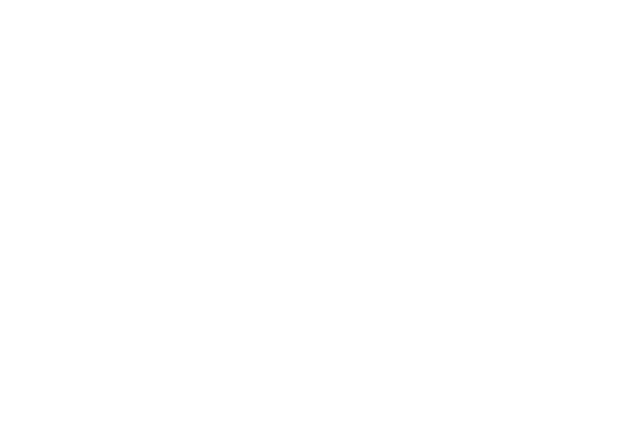
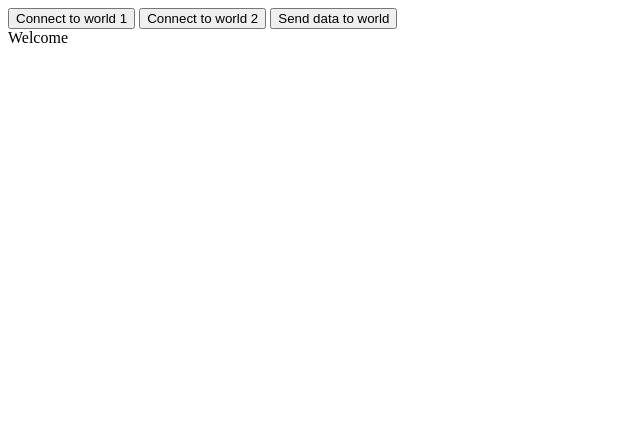
Before and after one commit to sandblox-official/game, a plain HTML site: page webroot/index.html in a window 1280 px wide. Shown: the whole page, without its empty margins (0-640 px from the left). Drawn offline with Linux system fonts and the light colour scheme.

Commit message:
html template for testing

```diff
--- a/webroot/index.html
+++ b/webroot/index.html
@@ -4,8 +4,18 @@
     <meta charset="UTF-8">
     <meta name="viewport" content="width=device-width, initial-scale=1.0">
     <title>Document</title>
+    <script src="js/app.js"></script>
+    <style>
+        .log{
+            height: 400px;
+            width: 200px;
+        }
+    </style>
 </head>
 <body>
-
+    <button>Connect to world 1</button>
+    <button>Connect to world 2</button>
+    <button>Send data to world</button>
+    <div class="log"></div>
 </body>
 </html>
--- /dev/null
+++ b/webroot/js/app.js
@@ -0,0 +1,25 @@
+window.onload =()=> {
+    let log = document.getElementsByClassName(`log`)[0];
+    log.innerHTML = "Welcome<b>";
+
+    let btns = document.getElementsByTagName("button");
+    let ConnWorld1 = btns[0];
+    let ConnWorld2 = btns[1];
+    let SendData = btns[2];
+    var conn;
+    ConnWorld1.addEventListener(`click`, (e)=>{
+        conn = new WebSocket("ws://localhost:8888/test1");
+        conn.onmessage =(e)=>{
+            log.innerHTML += e.data+`</br>`;
+        }
+    })
+    ConnWorld2.addEventListener(`click`, (e)=>{
+        conn = new WebSocket("ws://localhost:8888/test2");
+        conn.onmessage =(e)=>{
+            log.innerHTML += e.data+`</br>`;
+        }
+    })
+    SendData.addEventListener(`click`, (e)=>{
+        conn.send("Hello!, Here's some random data->" +Math.round(Math.random()*10000))
+    })
+}
```
